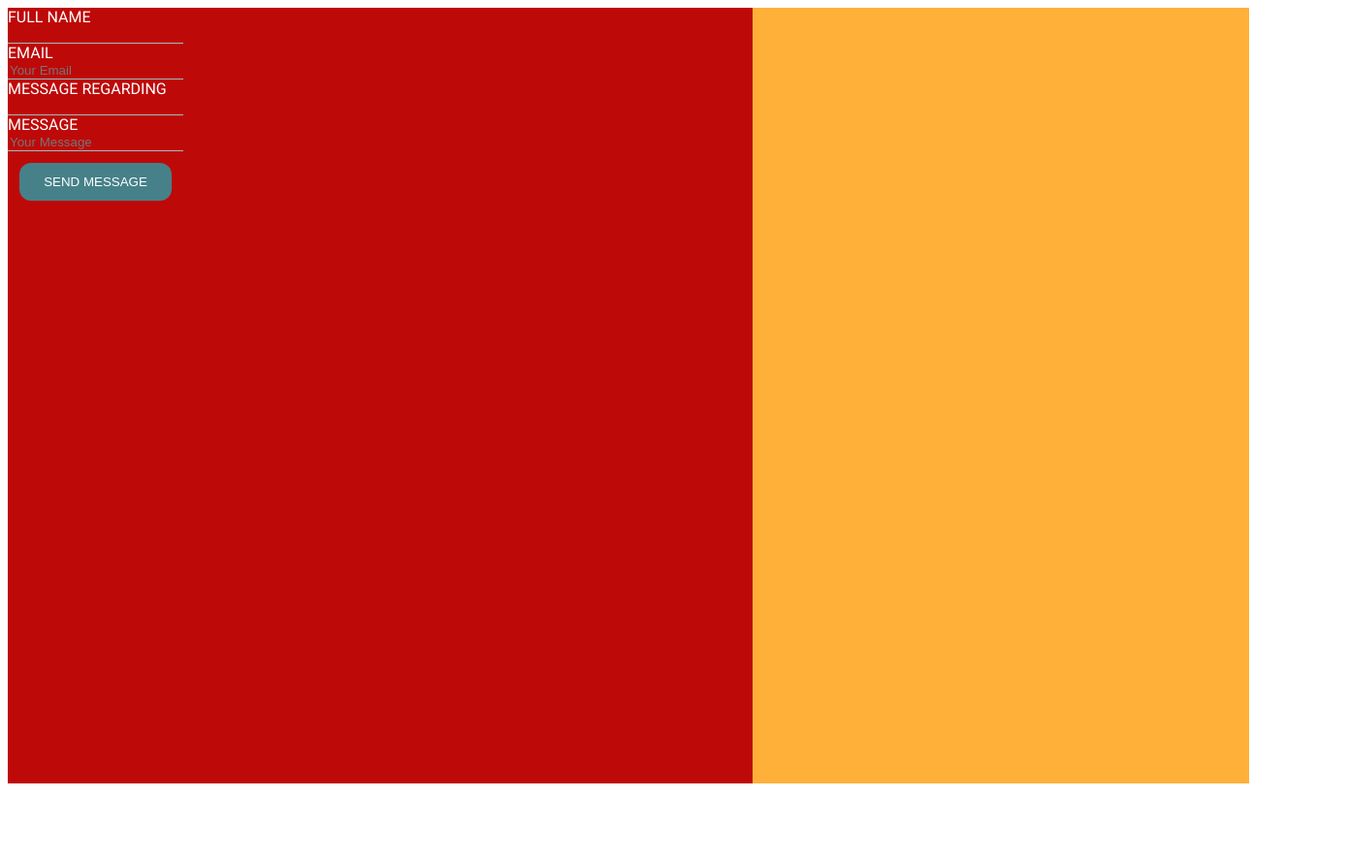
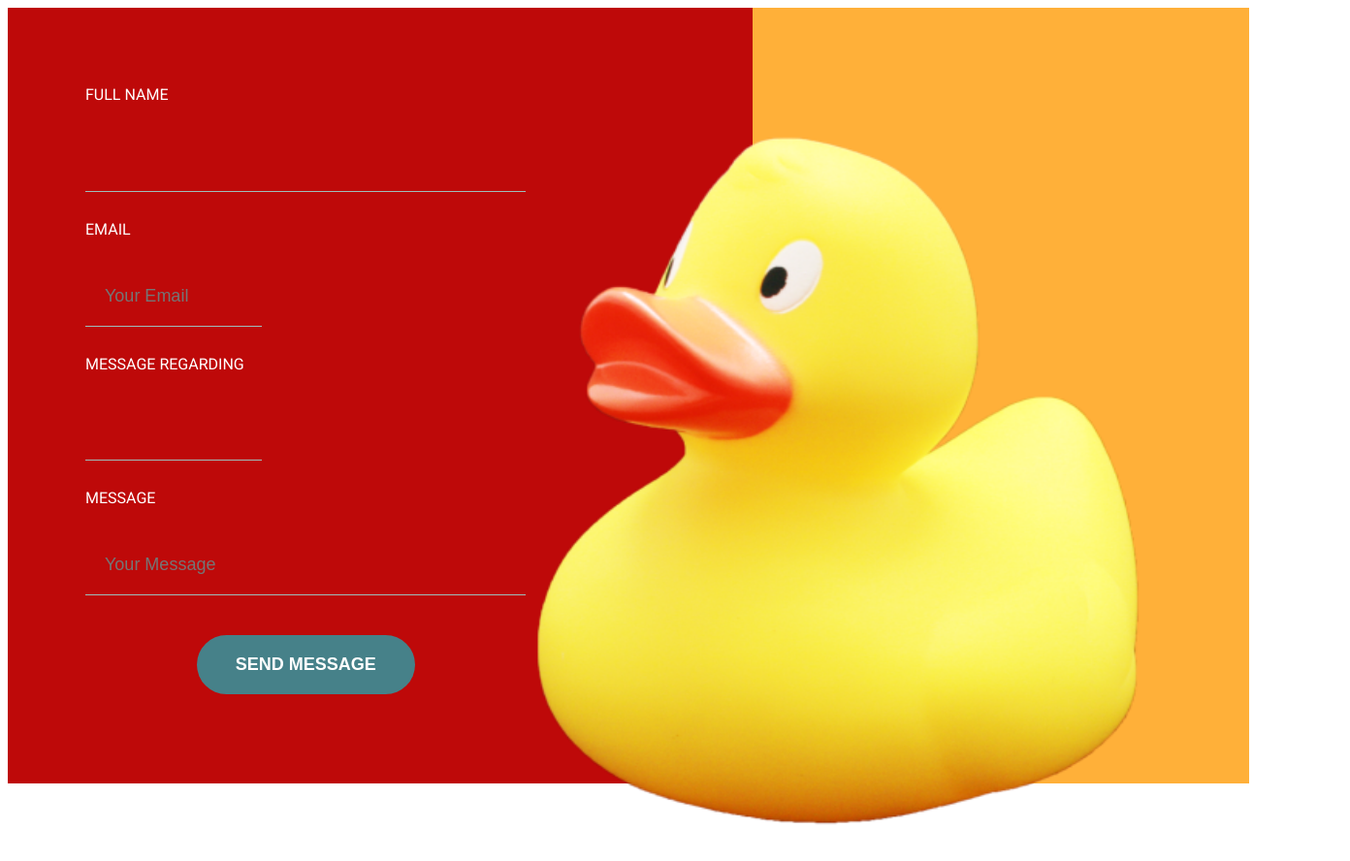
Before and after one commit to sheilapolichetti/Forms, a plain HTML site: page index.html in a window 1280 px wide. Shown: the whole page at 97% size, 1392 px wide, since content can reach past the window. Before the commit the page ends 816 px from the top, so only its background shows below. Drawn offline with Linux system fonts and the light colour scheme.

Commit message:
finished product

```diff
--- a/Style/styles.css
+++ b/Style/styles.css
@@ -1,3 +1,5 @@
+*{box-sizing: border-box;}
+
 .row {
     color: #FFFF;
     background-color: #BE0909;
@@ -11,19 +13,32 @@
 }
 
 .column {
+    width: 100%;
 
 }
 
 form {
     display: flex;
     flex-direction: column;
+    padding: 80px;
+    height: 100%;
+    width: 80%;
+    justify-content: space-between;
 
+}
+
+.half-width {
+    width: 40%;
 }
 
 form input {
     background: none;
     border: none;
     border-bottom: 1px solid #9DBEBB;
+    padding: 20px;
+    color: #FFFF;
+    font-size: 18px;
+
 }
 
 .yellow {
@@ -35,11 +50,20 @@ form input {
 
 
 #button {
-    border-radius: 12px;
+    border-radius: 999px;
     background-color: #468189;
     color: #FFFF;
-    padding: 12px;
+    padding: 20px 40px;
     border: none;
     margin: 12px;
+    align-self: center;
+    font-size: 18px;
+    font-weight: bold;
 
 }
+
+img {
+    object-fit: contain;
+    transform: translate(-40%, 10%) scale(1.2);
+    tr
+}
--- a/index.html
+++ b/index.html
@@ -24,13 +24,18 @@
               type="text"
               name="name"
               id="name"
-              class="input-field"
+              class="input-field half-width"
               placeholder="Your Email"
             />
             <label for="message-regarding" class="label">
               MESSAGE REGARDING</label
             >
-            <input type="text" name="message" id="message-regarding" />
+            <input
+              class="half-width"
+              type="text"
+              name="message"
+              id="message-regarding"
+            />
             <label for="message" class="label"> MESSAGE</label>
             <input
               type="text"
@@ -41,7 +46,9 @@
             <button id="button" type="submit">SEND MESSAGE</button>
           </form>
         </div>
-        <div class="yellow"></div>
+        <div class="yellow">
+          <img src="/images/rubberduck2.png" />
+        </div>
       </div>
     </main>
   </body>
```
Also changed, not shown: images/rubberduck2.png (added).
